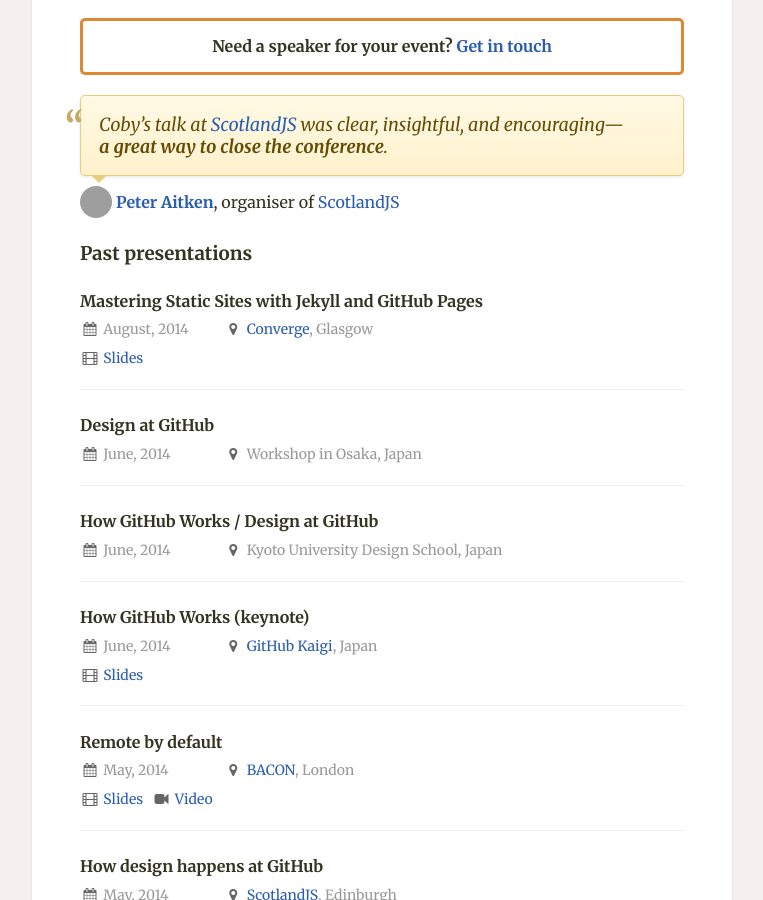
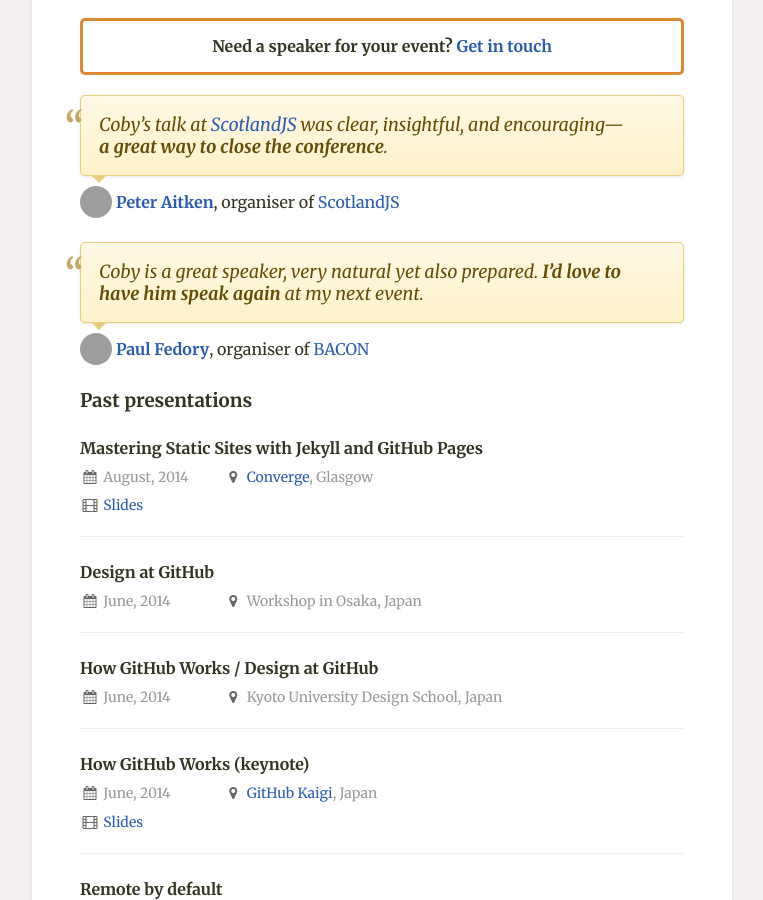
Before and after one commit to cobyism/archived-cobyism.github.io, a Jekyll site: the page built from talks/index.md, in a window 1280 px wide and 900 px high, scrolled down 332 px. Shown: the whole window, without its empty margins (258-1021 px from the left). Built offline with Jekyll 4.4.1, drawn with Linux system fonts in a browser that asks for light colours; nearby versions of some CDN libraries; comment, search, counter and statistics services are not loaded; grey boxes are pictures that could not be loaded.

Commit message:
add BACON testimonial

```diff
--- a/talks/index.md
+++ b/talks/index.md
@@ -20,6 +20,11 @@
   <cite><img class="avatar" src="https://github.com/JiggyPete.png"><a class="author" href="https://twitter.com/jiggy_pete" target="_blank">Peter Aitken</a>, organiser of <a href="http://scotlandjs.com/" target="_blank">ScotlandJS</a></cite>
 </blockquote>
 
+<blockquote class="talk-testimonial">
+  <p>Coby is a great speaker, very natural yet also&nbsp;prepared. <strong>I’d&nbsp;love to have him speak again</strong> at my next&nbsp;event.</p>
+  <cite><img class="avatar" src="https://pbs.twimg.com/profile_images/1271143894/good-headshot-big_normal.jpg"><a class="author" href="https://twitter.com/paulfedory" target="_blank">Paul Fedory</a>, organiser of <a href="http://devslovebacon.com/" target="_blank">BACON</a></cite>
+</blockquote>
+
 ### Past presentations
 
 <ul class="talk-list">
```
